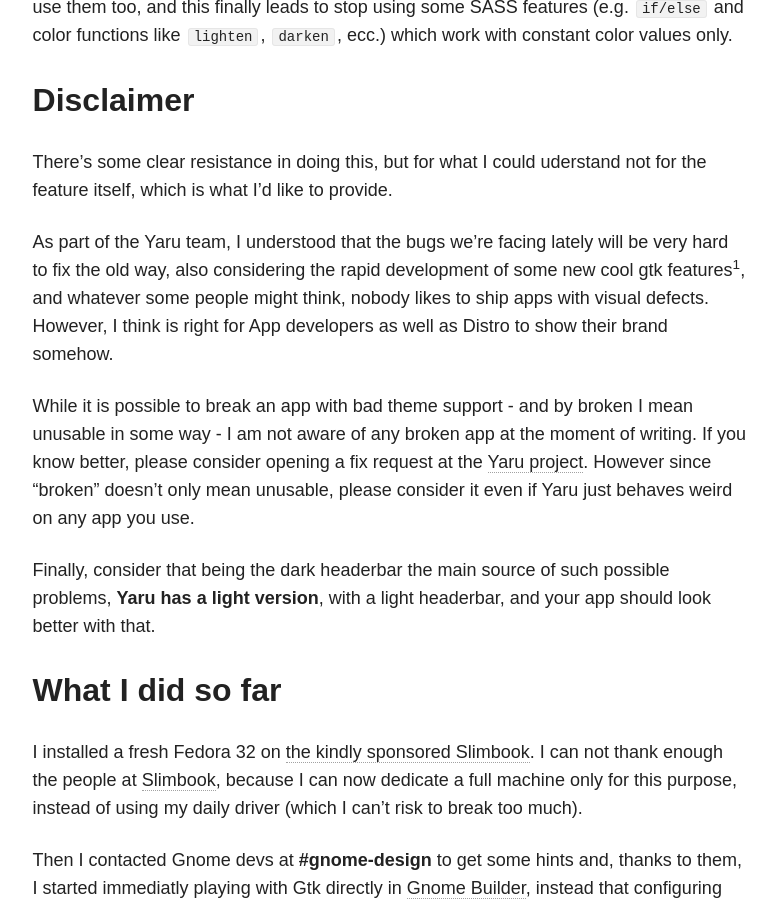
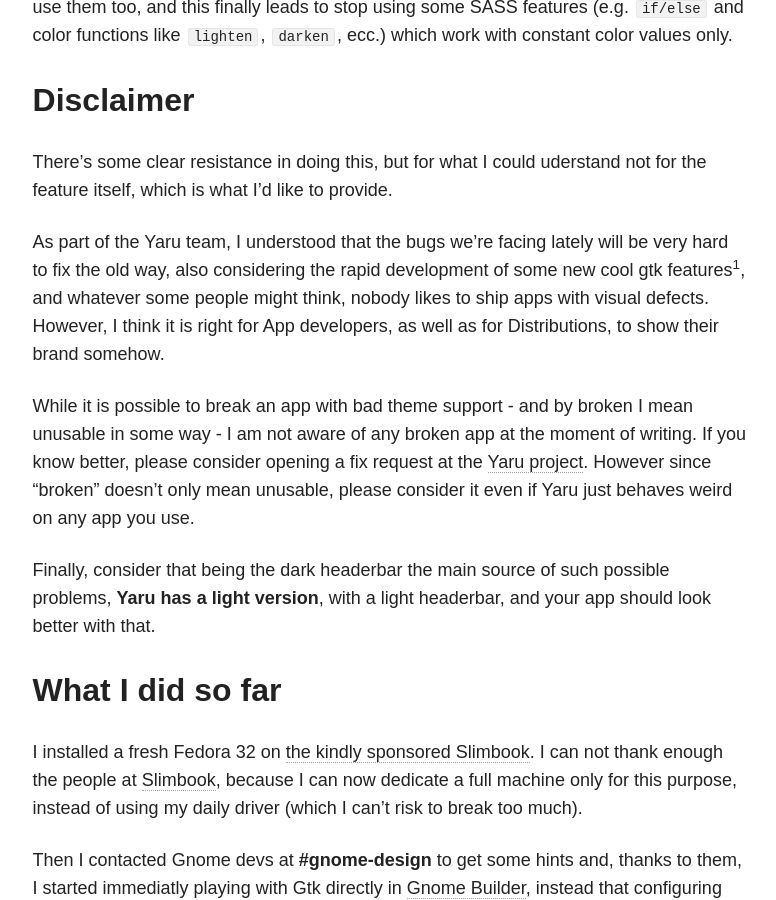
Before and after one commit to clobrano/clobrano.github.io, a Jekyll site: the page built from _posts/blog/2020-08-17-coloring-api-part1.md, in a window 1280 px wide and 900 px high, scrolled down 888 px. Shown: the whole window, without its empty margins (347-1123 px from the left). Built offline with Jekyll 4.4.1, drawn with Linux system fonts in a browser that asks for light colours; nearby versions of some CDN libraries.

Commit message:
Create 2020-08-17-coloring-api-part1.md

```diff
--- a/_posts/blog/2020-08-17-coloring-api-part1.md
+++ b/_posts/blog/2020-08-17-coloring-api-part1.md
@@ -28,7 +28,7 @@
 
 There's some clear resistance in doing this, but for what I could uderstand not for the feature itself, which is what I'd like to provide.
 
-As part of the Yaru team, I understood that the bugs we're facing lately will be very hard to fix the old way, also considering the rapid development of some new cool gtk features[^libhandy], and whatever some people might think, nobody likes to ship apps with visual defects. However, I think is  right for App developers as well as Distro to show their brand somehow.
+As part of the Yaru team, I understood that the bugs we're facing lately will be very hard to fix the old way, also considering the rapid development of some new cool gtk features[^libhandy], and whatever some people might think, nobody likes to ship apps with visual defects. However, I think it is right for App developers, as well as for Distributions, to show their brand somehow.
 
 While it is possible to break an app with bad theme support - and by broken I mean unusable in some way - I am not aware of any broken app at the moment of writing. If you know better, please consider opening a fix request at the [Yaru project](https://github.com/ubuntu/yaru/issues). However since "broken" doesn't only mean unusable, please consider it even if Yaru just behaves weird on any app you use.
 
```
